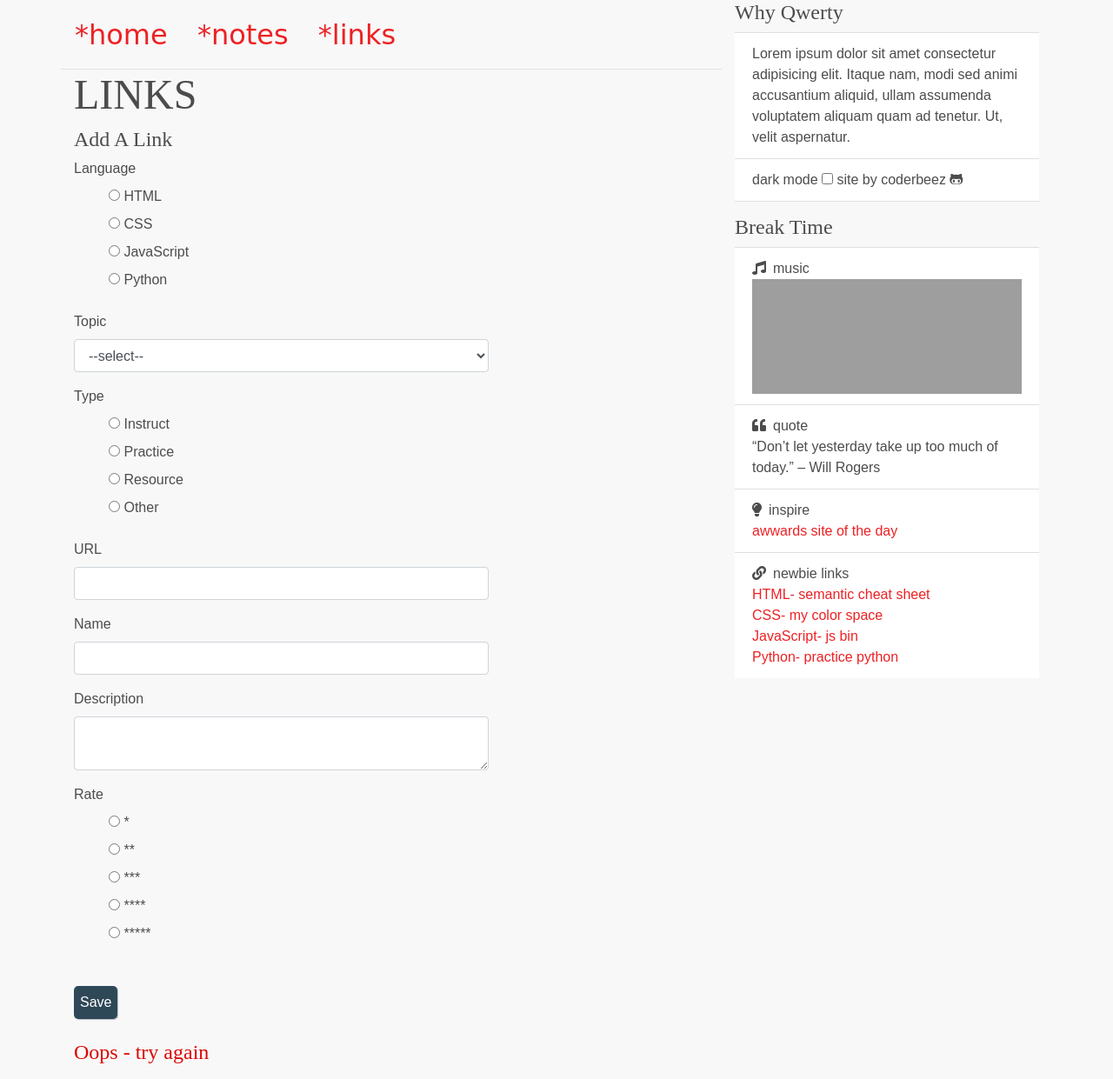
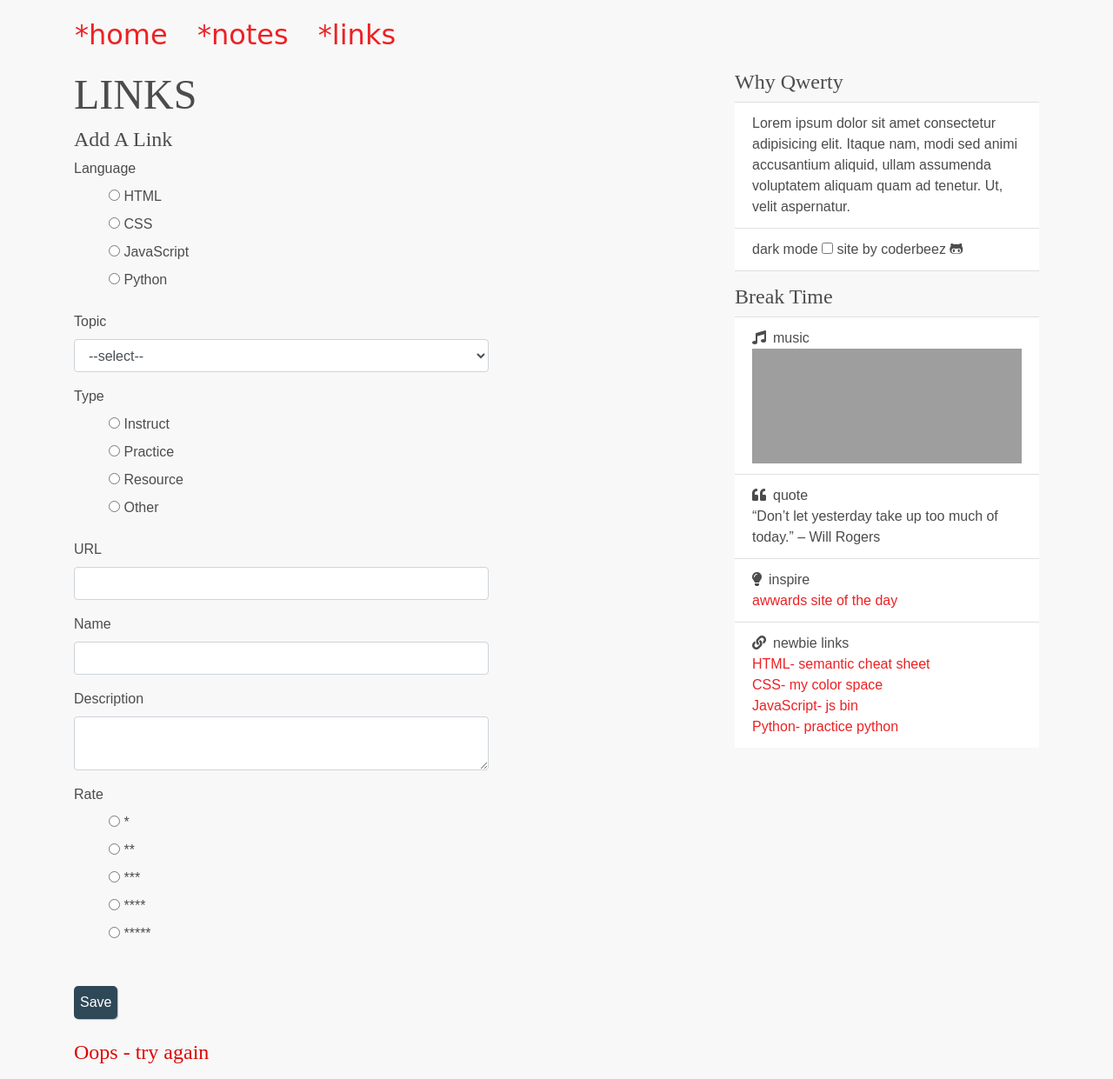
Before and after one commit to coderbeez/qwerty, a Flask app: page /addlink in a window 1280 px wide. Shown: the whole page at 87% size. Run offline with Flask 2, Linux system fonts and the light colour scheme; some libraries are stand-ins or nearby versions; some web fonts are replaced; grey boxes are pictures that could not be loaded.

Commit message:
Move navbar to own container.

```diff
--- a/templates/base.html
+++ b/templates/base.html
@@ -14,16 +14,10 @@
 
 <body>
 
+    <!--NAVBAR-->
     <div class="container">
-    <!--WHY: Bootstrap whole page container as navbar does not occupy 100% width on all screen sizes.-->
         <div class="row">
-
-            <!--LEFT COLUMN-->
-            <div class="col-12 col-md-8">
-
-                <!--NAVBAR-->
-                <div class="row">
-                    <nav class="col-12 d-flex vh--10 pl-3 border-bottom">
+            <nav class="col-12 d-flex p-3">
                 <div class="align-self-center">
                     <a class="mr-4" href="{{ url_for('index') }}">*home</a>
                     <a class="mr-4" href="{{ url_for('notes') }}">*notes</a>
@@ -31,8 +25,15 @@
                 </div>
             </nav>
         </div>
+    </div>
 
     <!--MAIN CONTENT-->
+    <div class="container">
+        <div class="row">
+
+            <!--LEFT COLUMN-->
+            <div class="col-12 col-md-8">
+
                 <div class="row">
                     <main class="col-12">
                         {% block content %}
```
Lines whose indentation alone changed are shown as unchanged.
